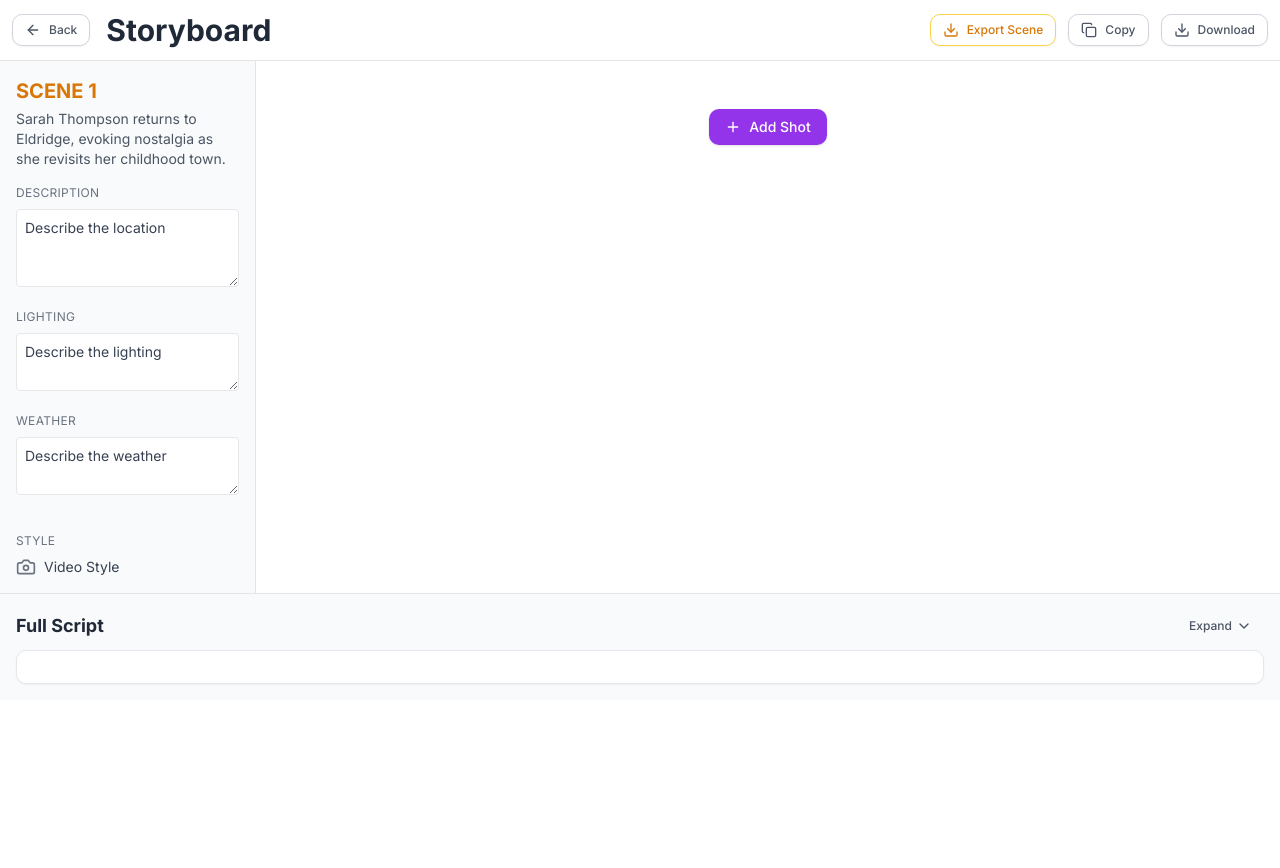
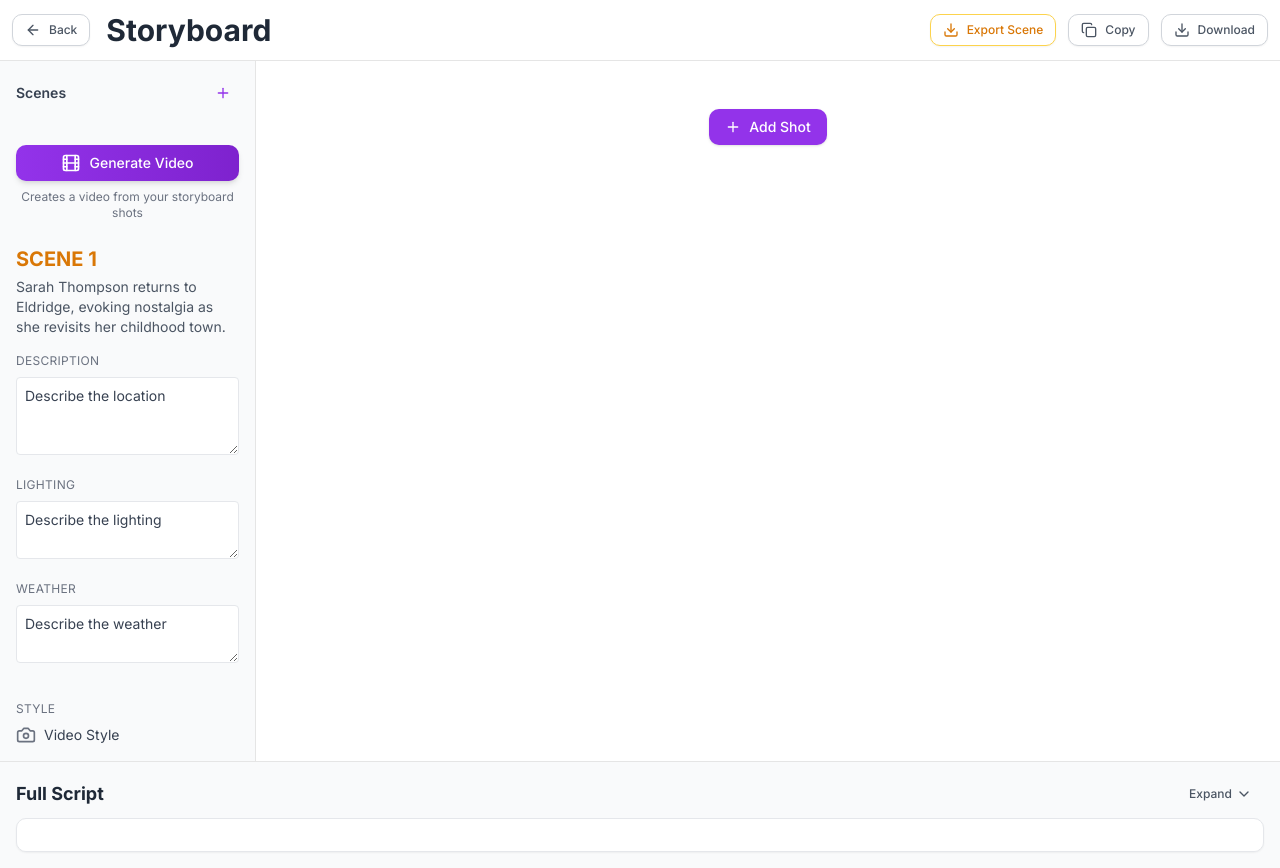
Before and after one commit to DasilvaKareem/Arthur-AI, a Next.js app: page /project in a window 1280 px wide. Before the commit the page ends 800 px from the top, so only its background shows below. Built offline with nearby package versions, Linux system fonts and the light colour scheme.

Commit message:
added add scene

```diff
--- a/app/project/page.tsx
+++ b/app/project/page.tsx
@@ -271,6 +271,54 @@
     }, 1500);
   };
 
+  const addNewScene = () => {
+    const newScene: Scene = {
+      id: `scene-${scenes.length + 1}`,
+      title: `SCENE ${scenes.length + 1}`,
+      shots: [
+        {
+          id: "shot-1",
+          type: "ESTABLISHING SHOT",
+          description: "Describe your shot...",
+          dialogue: "",
+          soundEffects: ""
+        }
+      ]
+    };
+
+    setScenes([...scenes, newScene]);
+    setCurrentScene(newScene);
+  };
+
+  const handleSceneSelect = (scene: Scene) => {
+    setCurrentScene(scene);
+  };
+
+  const handleSceneDelete = (sceneId: string) => {
+    if (scenes.length <= 1) {
+      alert("Cannot delete the last scene");
+      return;
+    }
+
+    const updatedScenes = scenes.filter(s => s.id !== sceneId);
+    setScenes(updatedScenes);
+
+    if (currentScene?.id === sceneId) {
+      setCurrentScene(updatedScenes[0]);
+    }
+  };
+
+  const handleSceneRename = (sceneId: string, newTitle: string) => {
+    const updatedScenes = scenes.map(scene =>
+      scene.id === sceneId ? { ...scene, title: newTitle } : scene
+    );
+    setScenes(updatedScenes);
+
+    if (currentScene?.id === sceneId) {
+      setCurrentScene({ ...currentScene, title: newTitle });
+    }
+  };
+
   return (
     <div className="flex flex-col min-h-screen bg-white text-gray-800">
       <div className="bg-white border-b p-3 flex justify-between items-center">
@@ -302,6 +350,79 @@
       <div className="flex flex-col md:flex-row">
         {/* Left sidebar with scene info */}
         <div className="w-full md:w-64 bg-gray-50 p-4 flex flex-col border-r">
+          {/* Scene List */}
+          <div className="mb-6">
+            <div className="flex justify-between items-center mb-3">
+              <h3 className="text-sm font-semibold text-gray-700">Scenes</h3>
+              <Button
+                variant="ghost"
+                size="sm"
+                onClick={addNewScene}
+                className="h-8 w-8 p-0"
+              >
+                <Plus className="h-4 w-4 text-purple-600" />
+              </Button>
+            </div>
+            <div className="space-y-2 max-h-48 overflow-y-auto">
+              {scenes.map((scene) => (
+                <div
+                  key={scene.id}
+                  className={`flex items-center justify-between p-2 rounded ${
+                    currentScene?.id === scene.id
+                      ? "bg-purple-100 border border-purple-200"
+                      : "bg-white border border-gray-200"
+                  }`}
+                >
+                  <button
+                    className="flex-1 text-left text-sm font-medium text-gray-700 hover:text-purple-600"
+                    onClick={() => handleSceneSelect(scene)}
+                  >
+                    {scene.title}
+                  </button>
+                  <div className="flex items-center space-x-1">
+                    <Button
+                      variant="ghost"
+                      size="sm"
+                      className="h-6 w-6 p-0"
+                      onClick={() => {
+                        const newTitle = prompt("Enter new scene title:", scene.title);
+                        if (newTitle) handleSceneRename(scene.id, newTitle);
+                      }}
+                    >
+                      <Pencil className="h-3 w-3 text-gray-500" />
+                    </Button>
+                    <Button
+                      variant="ghost"
+                      size="sm"
+                      className="h-6 w-6 p-0"
+                      onClick={() => handleSceneDelete(scene.id)}
+                    >
+                      <Trash className="h-3 w-3 text-gray-500" />
+                    </Button>
+                  </div>
+                </div>
+              ))}
+            </div>
+          </div>
+
+          {/* Generate Video Button */}
+          <div className="mb-6">
+            <Button
+              className="w-full bg-gradient-to-r from-purple-600 to-purple-700 hover:from-purple-700 hover:to-purple-800 text-white shadow-md"
+              onClick={() => {
+                // TODO: Implement video generation logic
+                alert("Video generation coming soon! This will create a video from your storyboard shots.");
+              }}
+            >
+              <Film className="mr-2 h-5 w-5" />
+              Generate Video
+            </Button>
+            <p className="text-xs text-gray-500 mt-2 text-center">
+              Creates a video from your storyboard shots
+            </p>
+          </div>
+
+          {/* Current Scene Details */}
           <div className="mb-4">
             <h2 className="text-xl font-bold text-amber-600">{currentScene?.title || "SCENE 1"}</h2>
             <p className="text-sm text-gray-600 mt-1">
```
